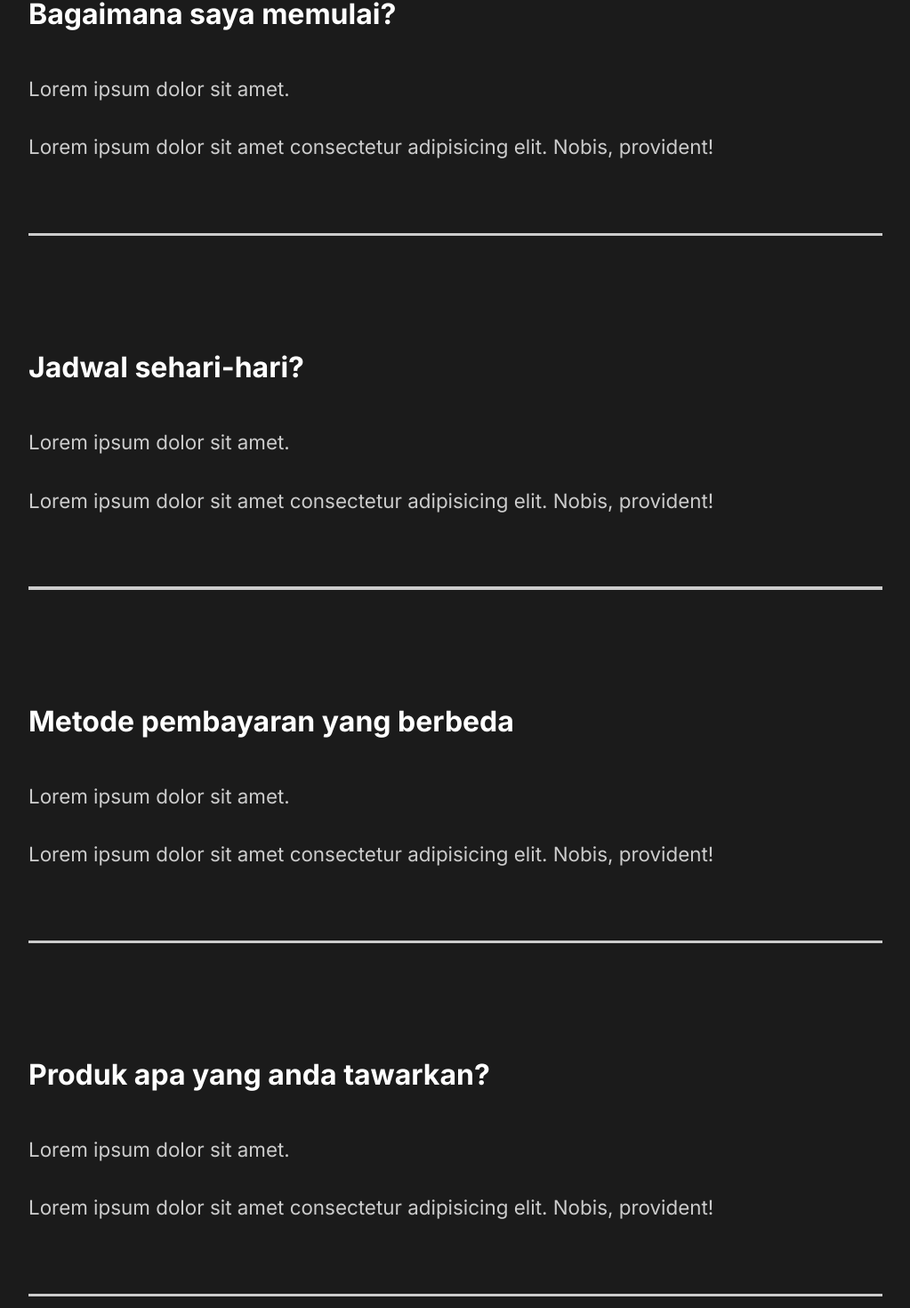
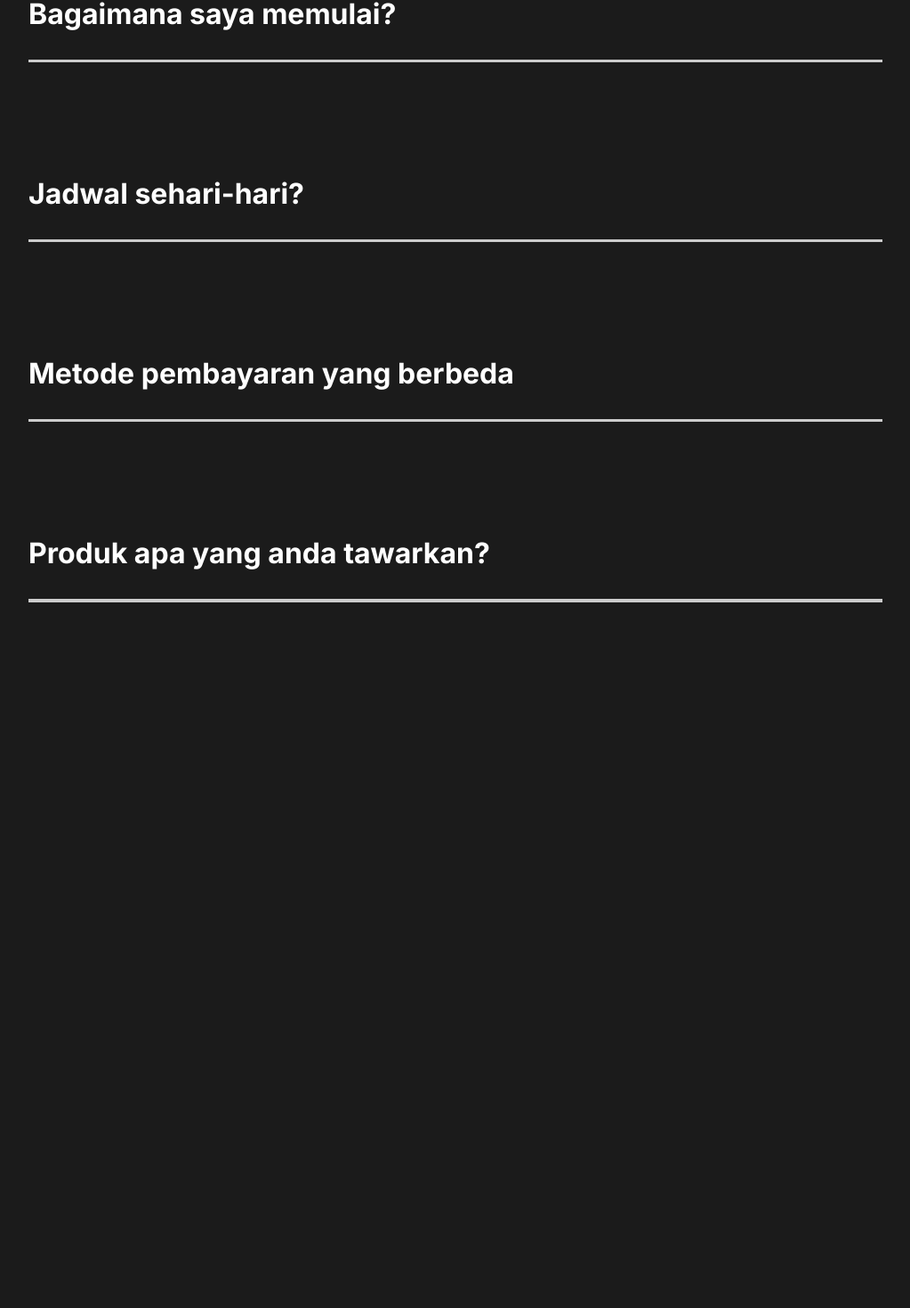
Before and after one commit to SedanaYoga/capture-web, a React (Create React App) app: page / in a window 1280 px wide. Shown: the part 2469-3939 px from the top of the page at 89% size, without its empty margins (128-1151 px from the left). After the commit the page ends 3306 px from the top, so only its background shows below. Built offline with nearby package versions, Linux system fonts and the light colour scheme.

Commit message:
Added Faq Animation and Toggle Reusable Component

```diff
--- a/src/components/FaqSection.jsx
+++ b/src/components/FaqSection.jsx
@@ -1,6 +1,9 @@
 import React from "react";
 import styled from "styled-components";
 import { About } from "../styles";
+import Toggle from "./Toggle";
+import { motion } from "framer-motion";
+import { AnimateSharedLayout } from "framer-motion";
 
 function FaqSection() {
   return (
@@ -8,8 +11,20 @@ function FaqSection() {
       <h2>
         Any questions? <span>FAQ</span>
       </h2>
-      <div className="question">
-        <h4>Bagaimana saya memulai?</h4>
+      <AnimateSharedLayout>
+        <Toggle title="Bagaimana saya memulai?">
+          <div className="answer">
+            <p>
+              Lorem ipsum dolor sit amet, consectetur adipisicing elit. Eaque,
+              natus?
+            </p>
+            <p>
+              Lorem ipsum dolor sit amet consectetur adipisicing elit. Nobis,
+              provident!
+            </p>
+          </div>
+        </Toggle>
+        <Toggle title="Jadwal sehari-hari?">
           <div className="answer">
             <p>Lorem ipsum dolor sit amet.</p>
             <p>
@@ -17,10 +32,8 @@ function FaqSection() {
               provident!
             </p>
           </div>
-        <div className="faq-line"></div>
-      </div>
-      <div className="question">
-        <h4>Jadwal sehari-hari?</h4>
+        </Toggle>
+        <Toggle title="Metode pembayaran yang berbeda">
           <div className="answer">
             <p>Lorem ipsum dolor sit amet.</p>
             <p>
@@ -28,10 +41,8 @@ function FaqSection() {
               provident!
             </p>
           </div>
-        <div className="faq-line"></div>
-      </div>
-      <div className="question">
-        <h4>Metode pembayaran yang berbeda</h4>
+        </Toggle>
+        <Toggle title="Produk apa yang anda tawarkan?">
           <div className="answer">
             <p>Lorem ipsum dolor sit amet.</p>
             <p>
@@ -39,19 +50,8 @@ function FaqSection() {
               provident!
             </p>
           </div>
-        <div className="faq-line"></div>
-      </div>
-      <div className="question">
-        <h4>Produk apa yang anda tawarkan?</h4>
-        <div className="answer">
-          <p>Lorem ipsum dolor sit amet.</p>
-          <p>
-            Lorem ipsum dolor sit amet consectetur adipisicing elit. Nobis,
-            provident!
-          </p>
-        </div>
-        <div className="faq-line"></div>
-      </div>
+        </Toggle>
+      </AnimateSharedLayout>
     </Faq>
   );
 }
--- /dev/null
+++ b/src/components/Toggle.jsx
@@ -0,0 +1,15 @@
+import { motion } from "framer-motion";
+import React, { useState } from "react";
+
+const Toggle = ({ children, title }) => {
+  const [toggle, setToggle] = useState(false);
+  return (
+    <motion.div layout className="question" onClick={() => setToggle(!toggle)}>
+      <motion.h4 layout>{title}</motion.h4>
+      {toggle ? children : ""}
+      <div className="faq-line"></div>
+    </motion.div>
+  );
+};
+
+export default Toggle;
```
Lines whose indentation alone changed are shown as unchanged.
